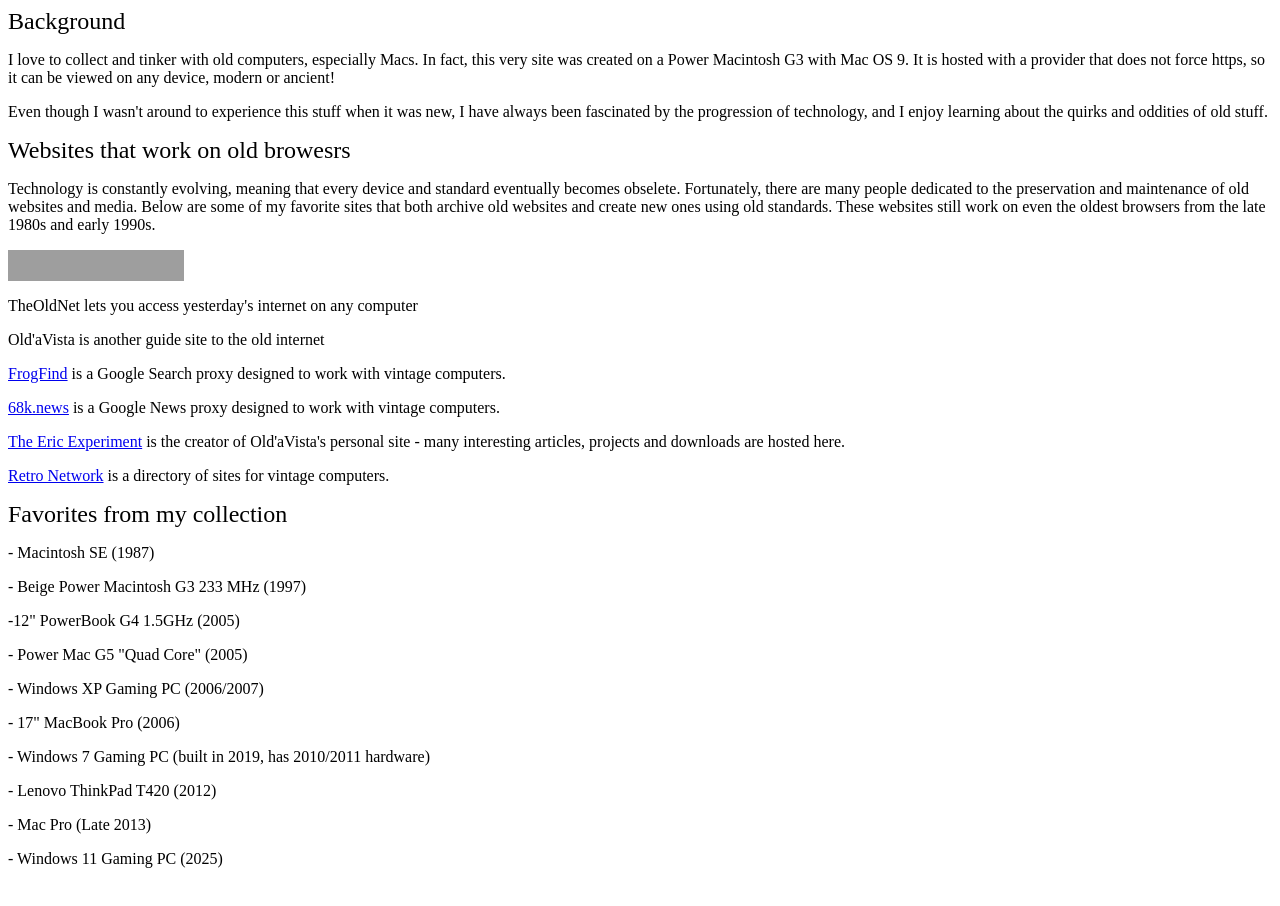
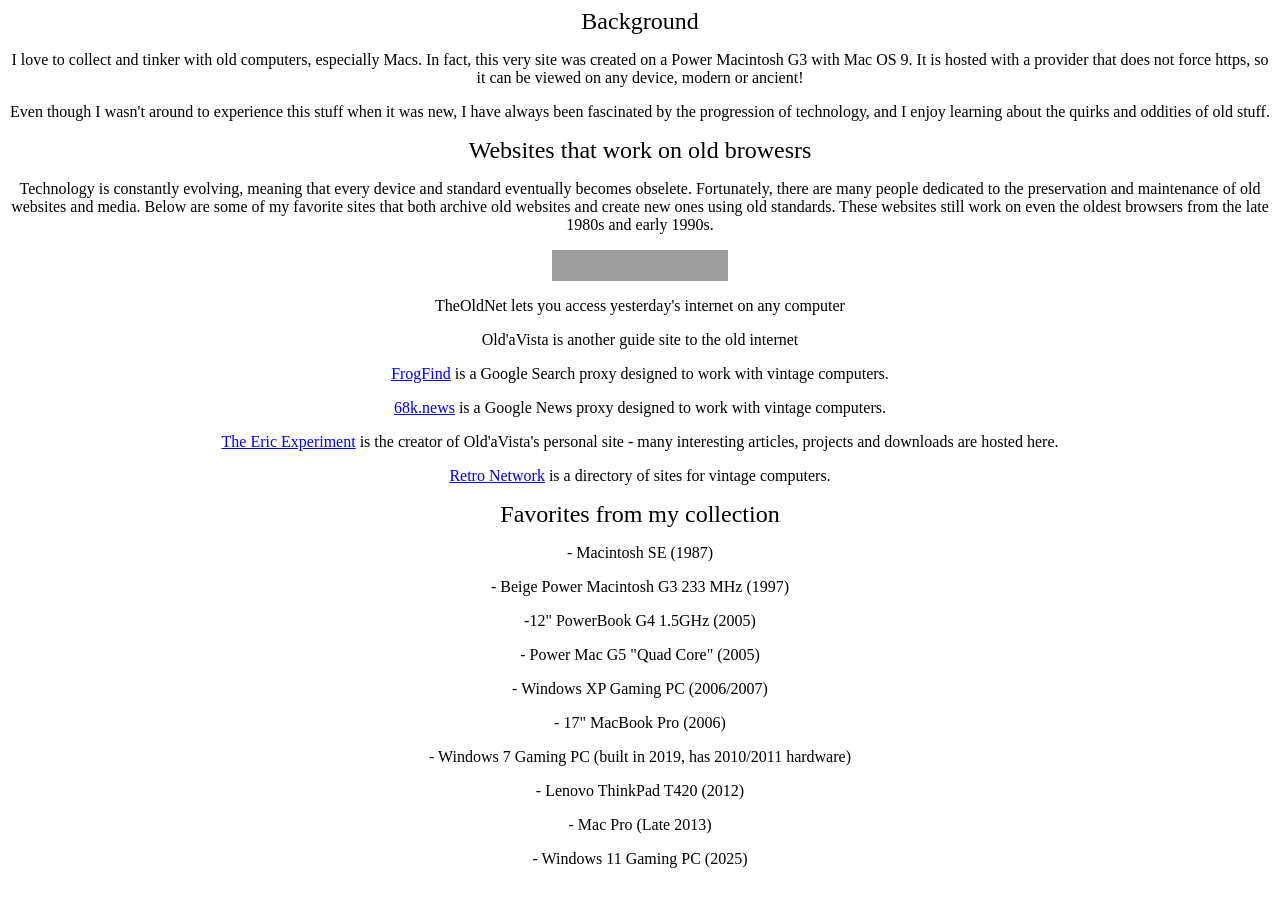
Before and after one commit to hattoben/hattoben.github.io, a plain HTML site: page computers.html in a window 1280 px wide. Drawn offline with Linux system fonts and the light colour scheme; grey boxes are pictures that could not be loaded.

Commit message:
Add files via upload

```diff
--- a/computers.html
+++ b/computers.html
@@ -5,74 +5,77 @@
 </HEAD>
 <BODY>
 
-<P><FONT SIZE="+2">Background</FONT></P>
+<P><CENTER><FONT SIZE="+2">Background</FONT></CENTER></P>
 
-<P>I love to collect and tinker with old computers, especially
+<P><CENTER>I love to collect and tinker with old computers, especially
 Macs. In fact, this very site was created on a Power Macintosh
 G3 with Mac OS 9. It is hosted with a provider that does not force
-https, so it can be viewed on any device, modern or ancient!</P>
+https, so it can be viewed on any device, modern or ancient!</CENTER></P>
 
-<P>Even though I wasn't around to experience this stuff when it
-was new, I have always been fascinated by the progression of technology,
-and I enjoy learning about the quirks and oddities of old stuff.</P>
+<P><CENTER>Even though I wasn't around to experience this stuff
+when it was new, I have always been fascinated by the progression
+of technology, and I enjoy learning about the quirks and oddities
+of old stuff.</CENTER></P>
 
-<P><FONT SIZE="+2">Websites that work on old browesrs</FONT></P>
+<P><CENTER><FONT SIZE="+2">Websites that work on old browesrs</FONT></CENTER></P>
 
-<P>Technology is constantly evolving, meaning that every device
-and standard eventually becomes obselete. Fortunately, there are
-many people dedicated to the preservation and maintenance of old
-websites and media. Below are some of my favorite sites that both
-archive old websites and create new ones using old standards.
+<P><CENTER>Technology is constantly evolving, meaning that every
+device and standard eventually becomes obselete. Fortunately,
+there are many people dedicated to the preservation and maintenance
+of old websites and media. Below are some of my favorite sites
+that both archive old websites and create new ones using old standards.
 These websites still work on even the oldest browsers from the
-late 1980s and early 1990s.</P>
+late 1980s and early 1990s.</CENTER></P>
 
-<P><A HREF="http://www.theoldnet.com/#frombadge" TITLE="Are you tired of this new Internet yet? Time to Get TheOldNet!"><IMG
+<P><CENTER><A HREF="http://www.theoldnet.com/#frombadge" TITLE="Are you tired of this new Internet yet? Time to Get TheOldNet!"><IMG
 SRC="http://theoldnet.com/images/theoldnetanimblur2.gif" WIDTH="88"
 HEIGHT="31" BORDER="0" NATURALSIZEFLAG="0" ALIGN="BOTTOM"></A><A
 HREF="http://www.oldavista.com/" REL="embed-button" TITLE="Old'aVista: The most powerful guide to the OLD internet!"><IMG
 SRC="http://www.oldavista.com/public/button.gif" WIDTH="88" HEIGHT="31"
-BORDER="0" NATURALSIZEFLAG="0" ALIGN="BOTTOM"></A></P>
+BORDER="0" NATURALSIZEFLAG="0" ALIGN="BOTTOM"></A></CENTER></P>
 
-<P>TheOldNet lets you access yesterday's internet on any computer</P>
+<P><CENTER>TheOldNet lets you access yesterday's internet on any
+computer</CENTER></P>
 
-<P>Old'aVista is another guide site to the old internet</P>
+<P><CENTER>Old'aVista is another guide site to the old internet</CENTER></P>
 
-<P><A HREF="http://frogfind.com/">FrogFind</A> is a Google Search
-proxy designed to work with vintage computers.</P>
+<P><CENTER><A HREF="http://frogfind.com/">FrogFind</A> is a Google
+Search proxy designed to work with vintage computers.</CENTER></P>
 
-<P><A HREF="http://68k.news/">68k.news</A> is a Google News proxy
-designed to work with vintage computers.</P>
+<P><CENTER><A HREF="http://68k.news/">68k.news</A> is a Google
+News proxy designed to work with vintage computers.</CENTER></P>
 
-<P><A HREF="http://www.ericexperiment.com/">The Eric Experiment</A>
+<P><CENTER><A HREF="http://www.ericexperiment.com/">The Eric Experiment</A>
 is the creator of Old'aVista's personal site - many interesting
-articles, projects and downloads are hosted here.</P>
+articles, projects and downloads are hosted here.</CENTER></P>
 
-<P><A HREF="http://www.retronetwork.net/" TITLE="Are you tired of this new Internet yet? Time to Get TheOldNet!">Retro
-Network</A> is a directory of sites for vintage computers.</P>
+<P><CENTER><A HREF="http://www.retronetwork.net/" TITLE="Are you tired of this new Internet yet? Time to Get TheOldNet!">Retro
+Network</A> is a directory of sites for vintage computers.</CENTER></P>
 
-<P><FONT SIZE="+2">Favorites from my collection</FONT></P>
+<P><CENTER><FONT SIZE="+2">Favorites from my collection</FONT></CENTER></P>
 
-<P>- Macintosh SE (1987)</P>
+<P><CENTER>- Macintosh SE (1987)</CENTER></P>
 
-<P>- Beige Power Macintosh G3 233 MHz (1997)</P>
+<P><CENTER>- Beige Power Macintosh G3 233 MHz (1997)</CENTER></P>
 
-<P>-12&quot; PowerBook G4 1.5GHz (2005)</P>
+<P><CENTER>-12&quot; PowerBook G4 1.5GHz (2005)</CENTER></P>
 
-<P>- Power Mac G5 &quot;Quad Core&quot; (2005)</P>
+<P><CENTER>- Power Mac G5 &quot;Quad Core&quot; (2005)</CENTER></P>
 
-<P>- Windows XP Gaming PC (2006/2007)</P>
+<P><CENTER>- Windows XP Gaming PC (2006/2007)</CENTER></P>
 
-<P>- 17&quot; MacBook Pro (2006)</P>
+<P><CENTER>- 17&quot; MacBook Pro (2006)</CENTER></P>
 
-<P>- Windows 7 Gaming PC (built in 2019, has 2010/2011 hardware)</P>
+<P><CENTER>- Windows 7 Gaming PC (built in 2019, has 2010/2011
+hardware)</CENTER></P>
 
-<P>- Lenovo ThinkPad T420 (2012)</P>
+<P><CENTER>- Lenovo ThinkPad T420 (2012)</CENTER></P>
 
-<P>- Mac Pro (Late 2013)</P>
+<P><CENTER>- Mac Pro (Late 2013)</CENTER></P>
 
-<P>- Windows 11 Gaming PC (2025)</P>
+<P><CENTER>- Windows 11 Gaming PC (2025)</CENTER></P>
 
-<P>&nbsp;
+<P><CENTER>&nbsp;</CENTER>
 
 </BODY>
 </HTML>
```
Also changed, not shown: index.html (+11 -10 lines).
